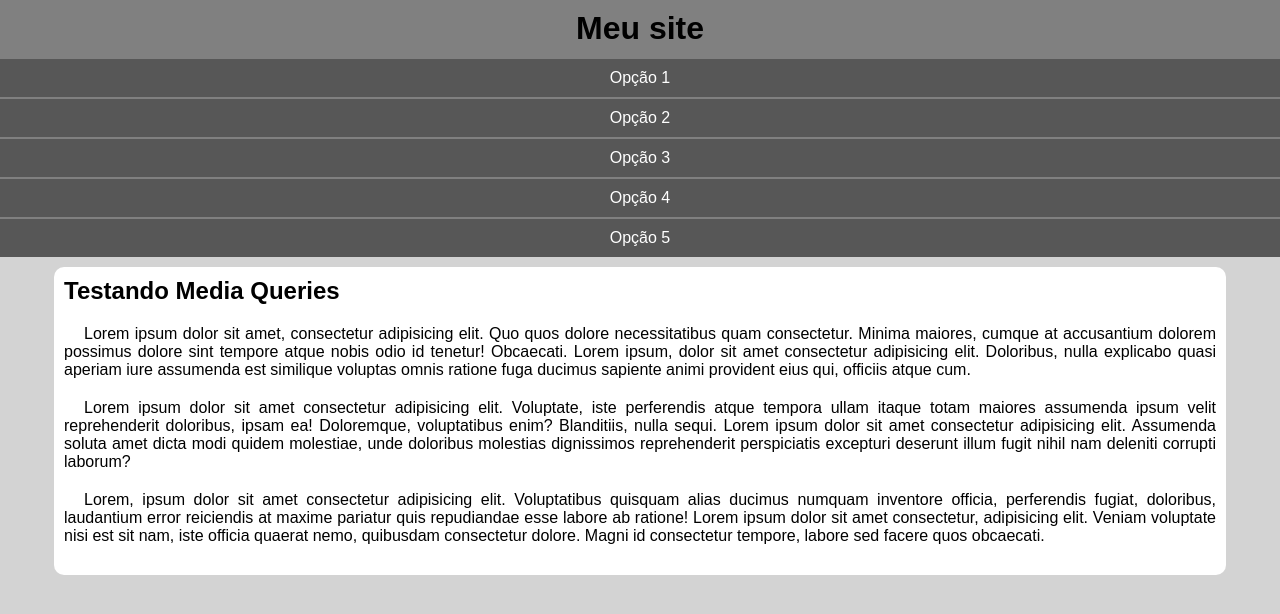
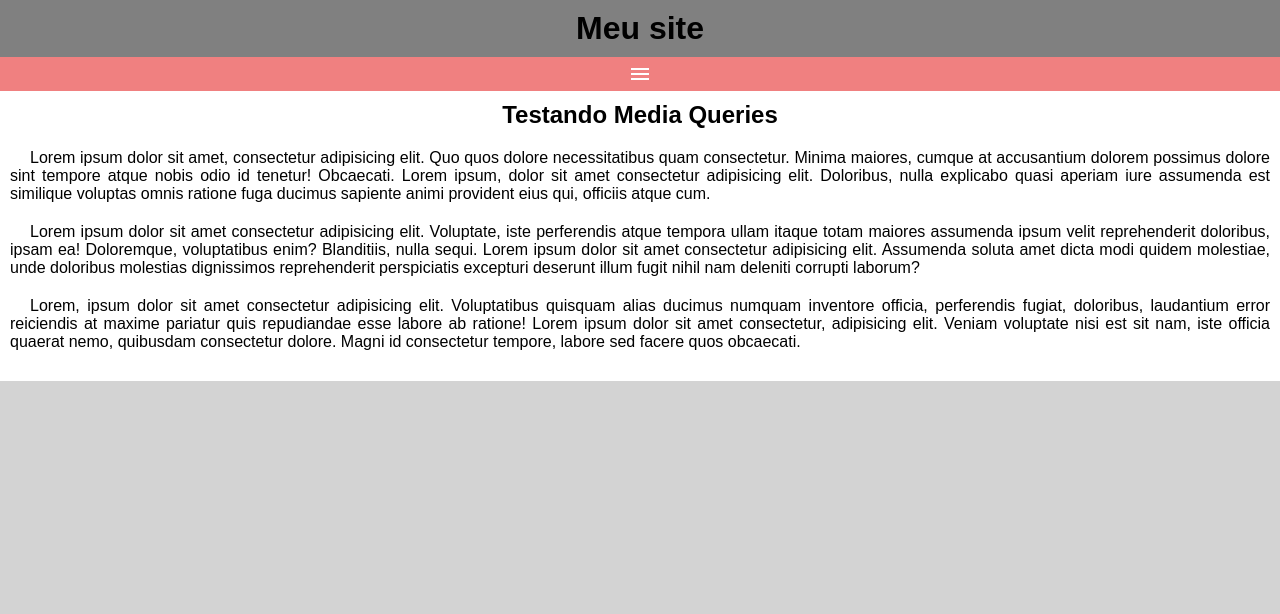
Before and after one commit to drouglaslucio/html-css, a plain HTML site: page exercicios/ex026/mq005/index.html in a window 1280 px wide. Drawn offline with nearby package versions, Linux system fonts and the light colour scheme.

Commit message:
ex026 burguer menu

```diff
--- a/exercicios/ex026/mq005/index.html
+++ b/exercicios/ex026/mq005/index.html
@@ -5,11 +5,13 @@
     <meta name="viewport" content="width=device-width, initial-scale=1.0">
     <title>Media Query</title>
     <link rel="stylesheet" href="styles/style.css">
+    <link rel="stylesheet" href="https://fonts.googleapis.com/css2?family=Material+Symbols+Outlined:opsz,wght,FILL,GRAD@20..48,100..700,0..1,-50..200&icon_names=menu" />
 </head>
 <body>
     <header>
         <h1>Meu site</h1>
-        <menu>
+        <span id="menu-burguer" class="material-symbols-outlined" onclick="clickMenu()">menu</span>
+        <menu id="menu">
             <ul>
                 <li><a href="#">Opção 1</a></li>
                 <li><a href="#">Opção 2</a></li>
@@ -27,5 +29,14 @@
             <p>Lorem, ipsum dolor sit amet consectetur adipisicing elit. Voluptatibus quisquam alias ducimus numquam inventore officia, perferendis fugiat, doloribus, laudantium error reiciendis at maxime pariatur quis repudiandae esse labore ab ratione! Lorem ipsum dolor sit amet consectetur, adipisicing elit. Veniam voluptate nisi est sit nam, iste officia quaerat nemo, quibusdam consectetur dolore. Magni id consectetur tempore, labore sed facere quos obcaecati.</p>
         </article>
     </main>
+    <script>
+        function clickMenu() {
+            if (menu.style.display == 'block') {
+                menu.style.display = 'none'
+            } else {
+                menu.style.display = 'block'
+            }
+        }
+    </script>
 </body>
 </html>
--- a/exercicios/ex026/mq005/styles/style.css
+++ b/exercicios/ex026/mq005/styles/style.css
@@ -19,7 +19,23 @@ header > h1 {
 }
 
 menu {
+    display: none;
+}
+
+header #menu-burguer {
     display: block;
+    background-color: lightcoral;
+    color: white;
+    text-align: center;
+    padding: 5px;
+}
+
+header #menu-burguer:hover {
+    display: block;
+    background-color: lightcyan;
+    color: black;
+    text-align: center;
+    padding: 5px;
 }
 
 menu > ul {
@@ -41,16 +57,19 @@ menu > ul > li > a:hover {
 }
 
 main {
-    width: 90vw;
     background-color: white;
-    margin: auto;
-    margin-top: 10px;
+    /* width: 90vw; */
+    /* margin: auto; */
+    /* margin-top: 10px; */
+    /* margin-bottom: 10px; */
+    /* border-radius: 10px; */
     padding: 10px;
-    border-radius: 10px;
+    /* box-shadow: 0 0 10px rgba(0, 0, 0, 0.5); */
 }
 
 article > h2 {
     padding-bottom: 20px;
+    text-align: center;
 }
 
 article > p {
```
